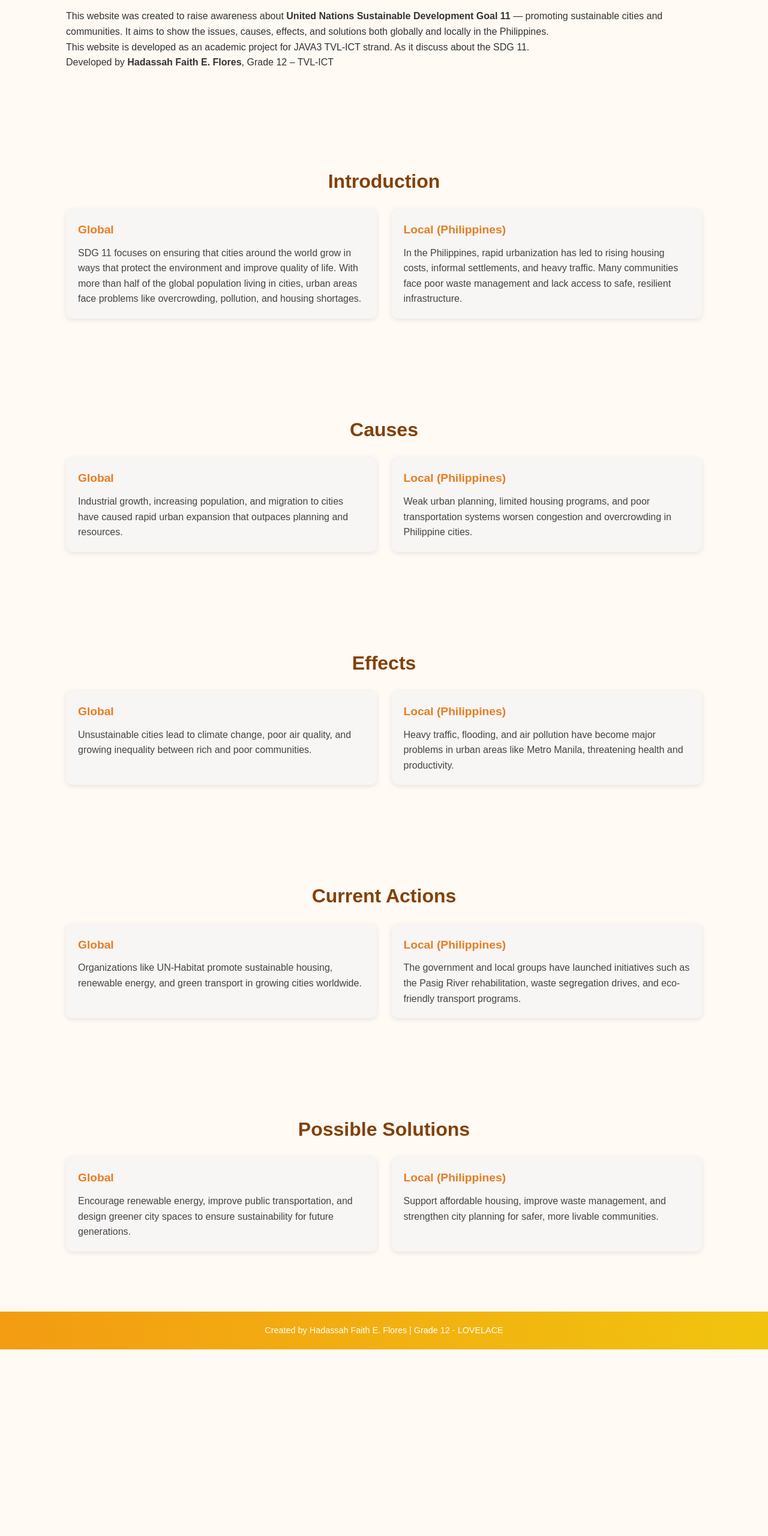
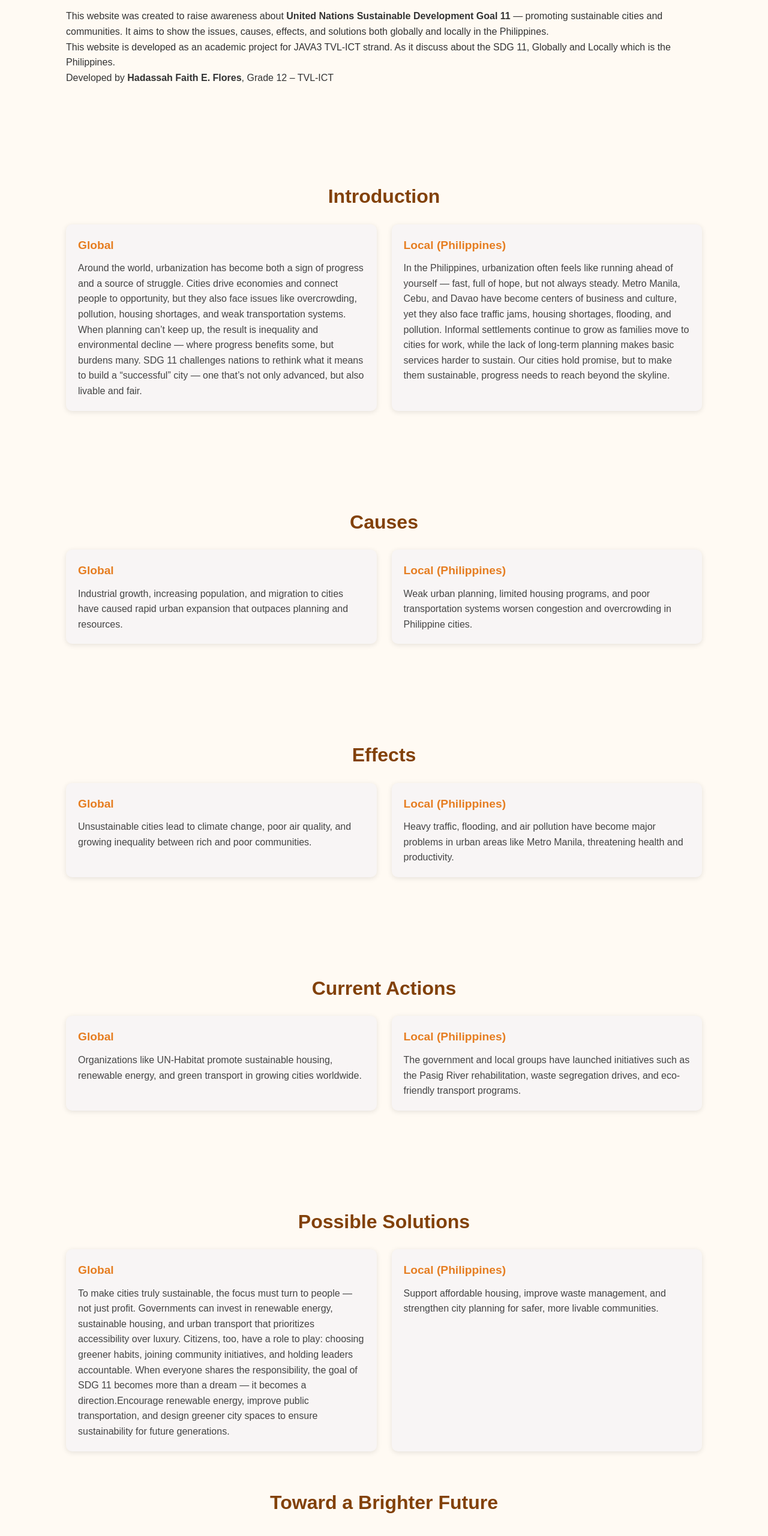
Before and after one commit to dassamingsu/sdg11-hadassa.flores-Lovelace-javaproj1, a plain HTML site: page index.html in a window 1280 px wide. Shown: the part 981-3541 px from the top of the page at 60% size. Before the commit the page ends 3230 px from the top, so only its background shows below. Drawn offline with Linux system fonts and the light colour scheme.

Commit message:
Update index.html

```diff
--- a/index.html
+++ b/index.html
@@ -30,7 +30,7 @@
   <section id="about" class="content">
     <h2>About This Project</h2>
     <p>This website was created to raise awareness about <strong>United Nations Sustainable Development Goal 11</strong> — promoting sustainable cities and communities. It aims to show the issues, causes, effects, and solutions both globally and locally in the Philippines.</p>
-    <p> This website is developed as an academic project for JAVA3 TVL-ICT strand. As it discuss about the SDG 11.</p>
+    <p> This website is developed as an academic project for JAVA3 TVL-ICT strand. As it discuss about the SDG 11, Globally and Locally which is the Philippines.</p>
     <p>Developed by <strong>Hadassah Faith E. Flores</strong>, Grade 12 – TVL-ICT</p>
   </section>
 
@@ -39,11 +39,11 @@
     <div class="columns">
       <div>
         <h3>Global</h3>
-        <p>SDG 11 focuses on ensuring that cities around the world grow in ways that protect the environment and improve quality of life. With more than half of the global population living in cities, urban areas face problems like overcrowding, pollution, and housing shortages.</p>
+        <p>Around the world, urbanization has become both a sign of progress and a source of struggle. Cities drive economies and connect people to opportunity, but they also face issues like overcrowding, pollution, housing shortages, and weak transportation systems. When planning can’t keep up, the result is inequality and environmental decline — where progress benefits some, but burdens many. SDG 11 challenges nations to rethink what it means to build a “successful” city — one that’s not only advanced, but also livable and fair.</p>
       </div>
       <div>
         <h3>Local (Philippines)</h3>
-        <p>In the Philippines, rapid urbanization has led to rising housing costs, informal settlements, and heavy traffic. Many communities face poor waste management and lack access to safe, resilient infrastructure.</p>
+        <p>In the Philippines, urbanization often feels like running ahead of yourself — fast, full of hope, but not always steady. Metro Manila, Cebu, and Davao have become centers of business and culture, yet they also face traffic jams, housing shortages, flooding, and pollution. Informal settlements continue to grow as families move to cities for work, while the lack of long-term planning makes basic services harder to sustain. Our cities hold promise, but to make them sustainable, progress needs to reach beyond the skyline.</p>
       </div>
     </div>
   </section>
@@ -95,7 +95,7 @@
     <div class="columns">
       <div>
         <h3>Global</h3>
-        <p>Encourage renewable energy, improve public transportation, and design greener city spaces to ensure sustainability for future generations.</p>
+        <p>To make cities truly sustainable, the focus must turn to people — not just profit. Governments can invest in renewable energy, sustainable housing, and urban transport that prioritizes accessibility over luxury. Citizens, too, have a role to play: choosing greener habits, joining community initiatives, and holding leaders accountable. When everyone shares the responsibility, the goal of SDG 11 becomes more than a dream — it becomes a direction.Encourage renewable energy, improve public transportation, and design greener city spaces to ensure sustainability for future generations.</p>
       </div>
       <div>
         <h3>Local (Philippines)</h3>
@@ -103,9 +103,12 @@
       </div>
     </div>
   </section>
+<section class="bg-image-section">
+  <h2>Toward a Brighter Future</h2>
+</section>
 
   <footer>
-    <p>Created by Hadassah Faith E. Flores | Grade 12 - LOVELACE</p>
+    <p>© 2025_Created by Hadassah Faith E. Flores | Grade 12 - LOVELACE</p>
   </footer>
 </body>
 </html>
```
